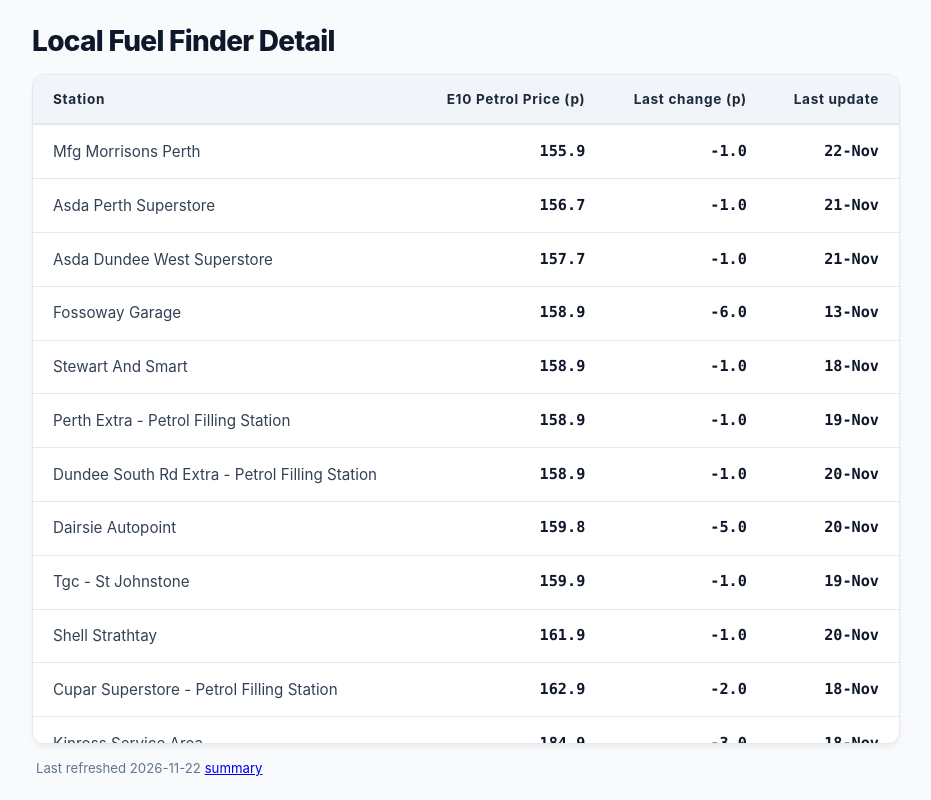
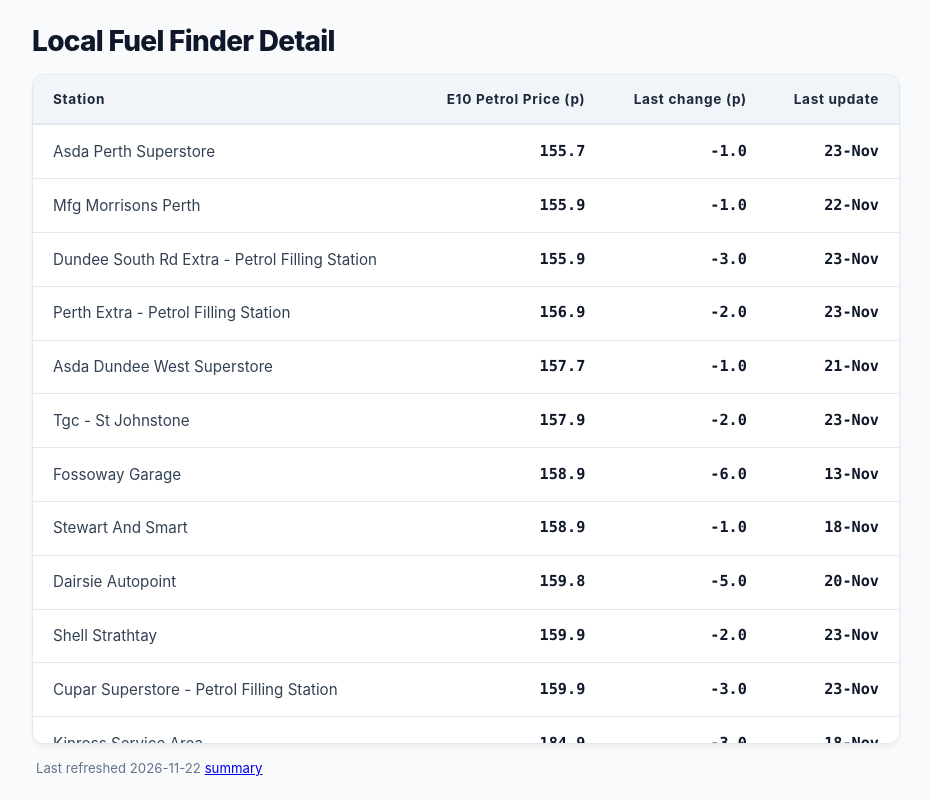
Before and after one commit to ChrisCryptoTrust/fuelFinder, a plain HTML site: page detail.html in a window 1280 px wide. Shown: the whole page, without its empty margins (174-1105 px from the left). Drawn offline with Linux system fonts and the light colour scheme.

Commit message:
Regular daily update

```diff
--- a/detail.html
+++ b/detail.html
@@ -139,6 +139,14 @@
       <tbody>
 
         <tr>
+          <td>Asda Perth Superstore</td>
+          <td class="price-cell">155.7</td>
+          <td class="price-cell">-1.0</td>
+          <td class="price-cell">23-Nov</td>
+        </tr>
+        <tr>
+
+        <tr>
           <td>Mfg Morrisons Perth</td>
           <td class="price-cell">155.9</td>
           <td class="price-cell">-1.0</td>
@@ -147,10 +155,18 @@
         <tr>
 
         <tr>
-          <td>Asda Perth Superstore</td>
-          <td class="price-cell">156.7</td>
-          <td class="price-cell">-1.0</td>
-          <td class="price-cell">21-Nov</td>
+          <td>Dundee South Rd Extra - Petrol Filling Station</td>
+          <td class="price-cell">155.9</td>
+          <td class="price-cell">-3.0</td>
+          <td class="price-cell">23-Nov</td>
+        </tr>
+        <tr>
+
+        <tr>
+          <td>Perth Extra - Petrol Filling Station</td>
+          <td class="price-cell">156.9</td>
+          <td class="price-cell">-2.0</td>
+          <td class="price-cell">23-Nov</td>
         </tr>
         <tr>
 
@@ -159,6 +175,14 @@
           <td class="price-cell">157.7</td>
           <td class="price-cell">-1.0</td>
           <td class="price-cell">21-Nov</td>
+        </tr>
+        <tr>
+
+        <tr>
+          <td>Tgc - St Johnstone</td>
+          <td class="price-cell">157.9</td>
+          <td class="price-cell">-2.0</td>
+          <td class="price-cell">23-Nov</td>
         </tr>
         <tr>
 
@@ -179,22 +203,6 @@
         <tr>
 
         <tr>
-          <td>Perth Extra - Petrol Filling Station</td>
-          <td class="price-cell">158.9</td>
-          <td class="price-cell">-1.0</td>
-          <td class="price-cell">19-Nov</td>
-        </tr>
-        <tr>
-
-        <tr>
-          <td>Dundee South Rd Extra - Petrol Filling Station</td>
-          <td class="price-cell">158.9</td>
-          <td class="price-cell">-1.0</td>
-          <td class="price-cell">20-Nov</td>
-        </tr>
-        <tr>
-
-        <tr>
           <td>Dairsie Autopoint</td>
           <td class="price-cell">159.8</td>
           <td class="price-cell">-5.0</td>
@@ -203,26 +211,18 @@
         <tr>
 
         <tr>
-          <td>Tgc - St Johnstone</td>
+          <td>Shell Strathtay</td>
           <td class="price-cell">159.9</td>
-          <td class="price-cell">-1.0</td>
-          <td class="price-cell">19-Nov</td>
-        </tr>
-        <tr>
-
-        <tr>
-          <td>Shell Strathtay</td>
-          <td class="price-cell">161.9</td>
-          <td class="price-cell">-1.0</td>
-          <td class="price-cell">20-Nov</td>
+          <td class="price-cell">-2.0</td>
+          <td class="price-cell">23-Nov</td>
         </tr>
         <tr>
 
         <tr>
           <td>Cupar Superstore - Petrol Filling Station</td>
-          <td class="price-cell">162.9</td>
-          <td class="price-cell">-2.0</td>
-          <td class="price-cell">18-Nov</td>
+          <td class="price-cell">159.9</td>
+          <td class="price-cell">-3.0</td>
+          <td class="price-cell">23-Nov</td>
         </tr>
         <tr>
 
```
Also changed, not shown: index.html (+22 -22 lines), 1 other file.
